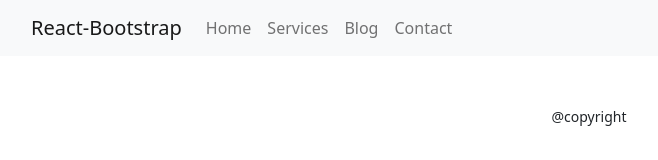
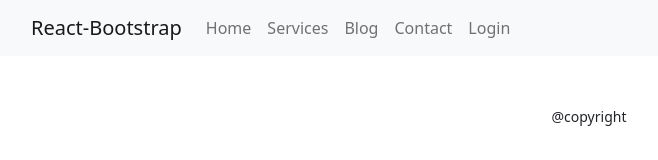
Before and after one commit to suhel45/mobile-repair-store-client-side, a React (Create React App) app: page / in a window 1280 px wide. Shown: the top 160 px of the page, without its empty margins (51-709 px from the left). Built offline with nearby package versions, Linux system fonts and the light colour scheme; no server answers.

Commit message:
login page added

```diff
--- a/src/component/Header.js
+++ b/src/component/Header.js
@@ -19,6 +19,7 @@ const Header = () => {
               <Nav.Link as={Link} to='/service'>Services</Nav.Link>
               <Nav.Link as={Link} to="/blog">Blog</Nav.Link>
               <Nav.Link as={Link} to="/contact">Contact</Nav.Link>
+              <Nav.Link as={Link} to="/login">Login</Nav.Link>
             </Nav>
           </Navbar.Collapse>
         </Container>
--- /dev/null
+++ b/src/component/Login.js
@@ -0,0 +1,17 @@
+/** @format */
+
+import React from "react";
+import ListGroup from 'react-bootstrap/ListGroup';
+
+const Login = () => {
+  return (
+    <div>
+      <h1>login</h1>
+      <ListGroup>
+        <ListGroup.Item>Cras justo odio</ListGroup.Item>
+      </ListGroup>
+    </div>
+  );
+};
+
+export default Login;
```
Also changed, not shown: src/App.js (+6 -1 lines).
